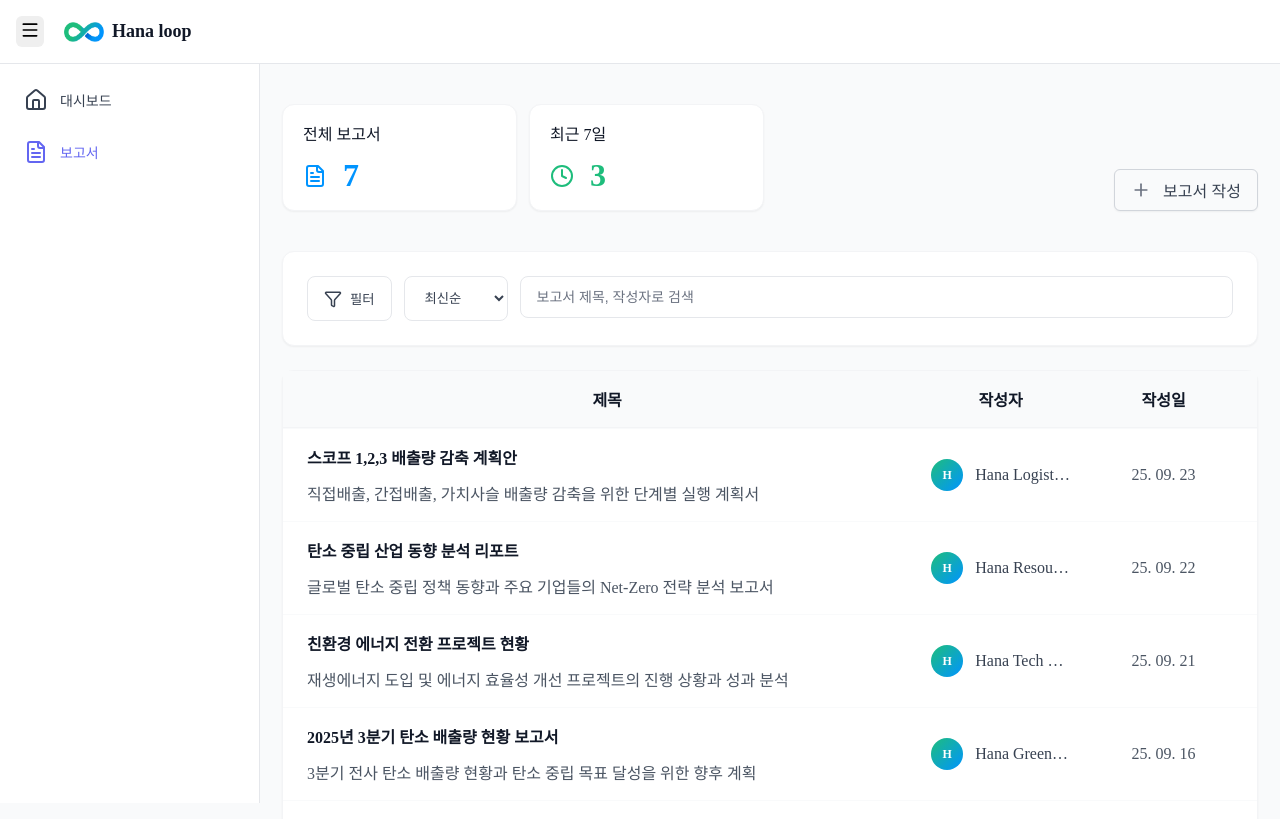
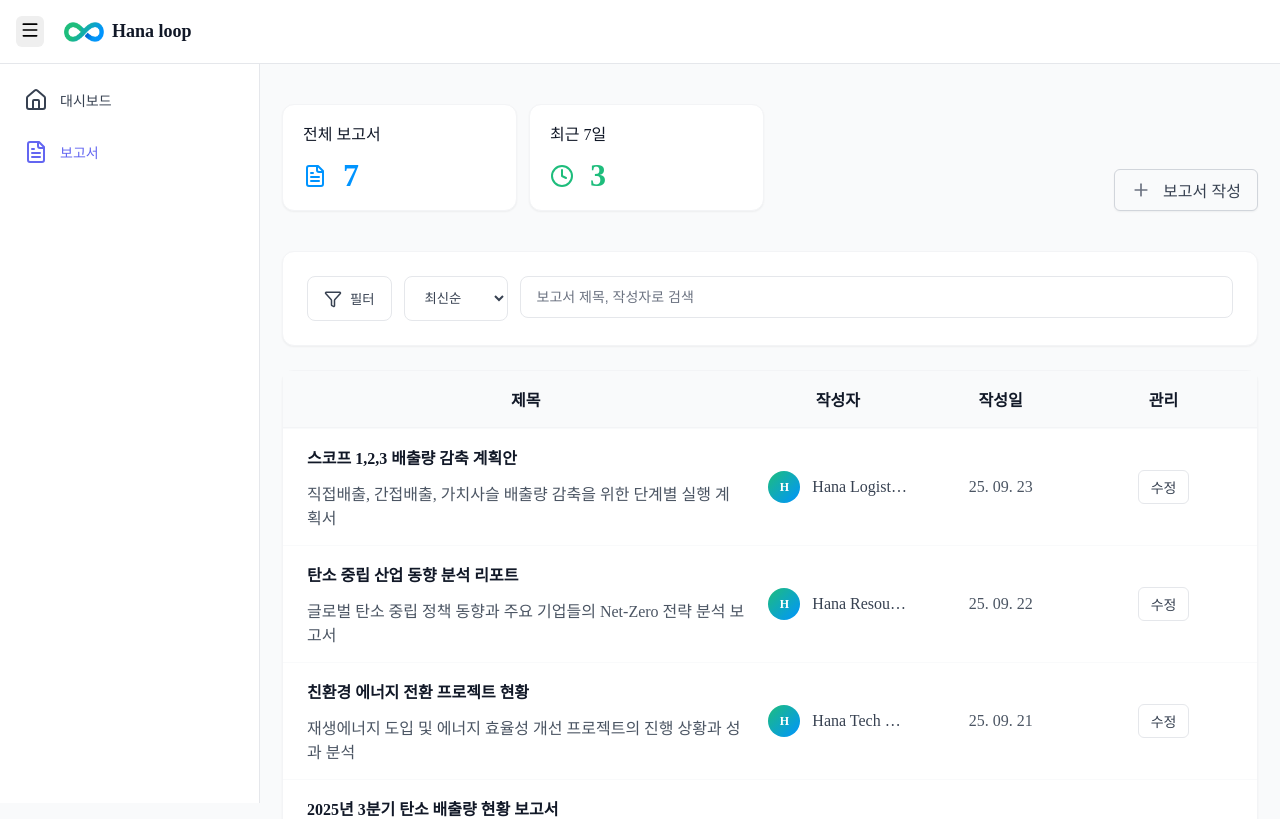
Before and after one commit to CH4MD0M/hana-loop-dashboard, a Next.js app: page /reports in a window 1280 px wide. Shown: the top 819 px of the page. Built offline with nearby package versions, Linux system fonts and the light colour scheme.

Commit message:
feat: report 수정 기능 구현

```diff
--- a/src/app/(dashboard)/reports/_components/report-list.module.css
+++ b/src/app/(dashboard)/reports/_components/report-list.module.css
@@ -14,7 +14,7 @@
 
 .headerGrid {
   display: grid;
-  grid-template-columns: 1fr repeat(2, 15%);
+  grid-template-columns: 1fr repeat(3, 15%);
   gap: 2.4rem;
   text-align: center;
 }
@@ -47,7 +47,7 @@
 
 .rowGrid {
   display: grid;
-  grid-template-columns: 1fr repeat(2, 15%);
+  grid-template-columns: 1fr repeat(3, 15%);
   align-items: center;
   gap: 2.4rem;
 }
@@ -117,3 +117,33 @@
   font-size: 1.6rem;
   color: #4b5563;
 }
+
+.editSection {
+  text-align: center;
+}
+
+.editButton {
+  border-radius: 6px;
+  border: 1px solid #e5e7eb;
+  background-color: white;
+  padding: 6px 12px;
+  font-size: 12px;
+  white-space: nowrap;
+  color: #374151;
+  transition:
+    background-color 0.2s ease,
+    border-color 0.2s ease;
+  cursor: pointer;
+  outline: none;
+}
+
+.editButton:hover {
+  border-color: #d1d5db;
+  background-color: #f9fafb;
+}
+
+@media (min-width: 768px) {
+  .editButton {
+    font-size: 14px;
+  }
+}
--- a/src/app/(dashboard)/reports/_components/report-list.tsx
+++ b/src/app/(dashboard)/reports/_components/report-list.tsx
@@ -1,14 +1,21 @@
 import dayjs from 'dayjs';
 
 import { Post } from '@/types/Post';
+
+import { useModalStore } from '@/store/use-modal-store';
 import { getCompanyName } from '@/utils/report-list-utils';
+
+import ReportModal from './report-modal';
 import styles from './report-list.module.css';
 
 interface ReportListProps {
   reportListData: Post[];
+  onPostUpdated: (updatedPost: Post) => void;
 }
 
-const ReportList = ({ reportListData }: ReportListProps) => {
+const ReportList = ({ reportListData, onPostUpdated }: ReportListProps) => {
+  const { openModal } = useModalStore(['openModal']);
+
   const formatDate = (dateString: string) => {
     const date = dayjs(dateString);
     return date.format('YY. MM. DD');
@@ -16,6 +23,11 @@ const ReportList = ({ reportListData }: ReportListProps) => {
 
   const getInitial = (name: string) => {
     return name.charAt(0);
+  };
+
+  const handleEditClick = (post: Post, event: React.MouseEvent) => {
+    event.stopPropagation();
+    openModal('edit-post', <ReportModal mode="edit" post={post} onPostUpdated={onPostUpdated} />);
   };
 
   return (
@@ -26,6 +38,7 @@ const ReportList = ({ reportListData }: ReportListProps) => {
           <div className={styles.headerTitle}>제목</div>
           <div className={styles.headerTitle}>작성자</div>
           <div className={styles.headerTitle}>작성일</div>
+          <div className={styles.headerTitle}>관리</div>
         </div>
       </div>
 
@@ -53,6 +66,13 @@ const ReportList = ({ reportListData }: ReportListProps) => {
                 <div className={styles.dateSection}>
                   <span className={styles.date}>{formatDate(post.dateTime)}</span>
                 </div>
+
+                {/* 관리 */}
+                <div className={styles.editSection}>
+                  <button onClick={(e) => handleEditClick(post, e)} className={styles.editButton}>
+                    수정
+                  </button>
+                </div>
               </div>
             </div>
           );
--- a/src/app/(dashboard)/reports/_components/create-report-modal.tsx
+++ b/src/app/(dashboard)/reports/_components/report-modal.tsx
@@ -1,17 +1,18 @@
 'use client';
 
-import { useCallback } from 'react';
+import { useCallback, useEffect } from 'react';
 import { useForm, FormProvider } from 'react-hook-form';
 import { zodResolver } from '@hookform/resolvers/zod';
 
+import { ModalId } from '@/types/Modal';
 import { Post } from '@/types/Post';
 import { useModalStore } from '@/store/use-modal-store';
 
 import { companies } from '@/lib/data/companies';
 import { createOrUpdatePost } from '@/lib/api';
 import {
-  createPostSchema,
-  CreatePostFormData,
+  postFormSchema,
+  PostFormData,
   getDefaultPostValues,
   transformToPostData,
 } from '@/lib/schemas/reports';
@@ -21,26 +22,49 @@ import { ConfirmModal } from '@/components/modal/confirm-modal';
 import FormField from '@/components/input-field/form-field';
 import InputField from '@/components/input-field/input-field';
 
-import styles from './create-report-modal.module.css';
+import styles from './report-modal.module.css';
 
-interface CreatePostModalProps {
+interface ReportModalProps {
+  mode: 'create' | 'edit';
+  post?: Post;
   onPostCreated?: (newPost: Post) => void;
+  onPostUpdated?: (updatedPost: Post) => void;
   closeOnlyByAction?: boolean;
 }
 
-const CreatePostModal = ({ onPostCreated, closeOnlyByAction = true }: CreatePostModalProps) => {
+const ReportModal = ({
+  mode,
+  post,
+  onPostCreated,
+  onPostUpdated,
+  closeOnlyByAction = true,
+}: ReportModalProps) => {
   const { openModal, closeModal } = useModalStore(['openModal', 'closeModal']);
+  const modalName: ModalId = mode === 'create' ? 'create-post' : 'edit-post';
 
-  const methods = useForm<CreatePostFormData>({
-    resolver: zodResolver(createPostSchema),
+  const methods = useForm<PostFormData>({
+    resolver: zodResolver(postFormSchema),
     defaultValues: getDefaultPostValues(),
     mode: 'onChange',
   });
 
   const {
     handleSubmit,
+    reset,
     formState: { isValid, isDirty },
   } = methods;
+
+  useEffect(() => {
+    if (mode === 'edit' && post) {
+      reset({
+        resourceUid: post.resourceUid,
+        title: post.title,
+        content: post.content,
+      });
+    } else if (mode === 'create') {
+      reset(getDefaultPostValues());
+    }
+  }, [mode, post, reset]);
 
   // 취소 버튼 클릭
   const handleCancel = useCallback(() => {
@@ -55,39 +79,51 @@ const CreatePostModal = ({ onPostCreated, closeOnlyByAction = true }: CreatePost
           onClose={() => closeModal('confirm-modal')}
           onConfirm={() => {
             closeModal('confirm-modal');
-            closeModal('create-post');
+            closeModal(modalName);
           }}
           closeOnlyByAction={true}
         />
       );
     } else {
-      closeModal('create-post');
+      closeModal(modalName);
     }
-  }, [isDirty, openModal, closeModal]);
+  }, [isDirty, openModal, closeModal, modalName]);
 
   // 게시글 저장
   const onSubmit = useCallback(
-    async (formData: CreatePostFormData) => {
+    async (formData: PostFormData) => {
       try {
         const postData = transformToPostData(formData);
 
-        const createdPost = await createOrUpdatePost(postData);
+        const dataWithId = mode === 'edit' && post ? { ...postData, id: post.id } : postData;
 
-        if (onPostCreated) onPostCreated(createdPost);
+        const savedPost = await createOrUpdatePost(dataWithId);
 
-        closeModal('create-post');
+        if (mode === 'create' && onPostCreated) {
+          onPostCreated(savedPost);
+        } else if (mode === 'edit' && onPostUpdated) {
+          onPostUpdated(savedPost);
+        }
+
+        closeModal(modalName);
       } catch (error) {
-        alert('게시글 저장에 실패했습니다. 다시 시도해주세요.');
+        alert(`게시글 ${mode === 'create' ? '저장' : '수정'}에 실패했습니다. 다시 시도해주세요.`);
       }
     },
-    [closeModal]
+    [mode, post, modalName, onPostCreated, onPostUpdated, closeModal]
   );
 
   return (
     <>
-      <BaseModal name="create-post" closeOnlyByAction={closeOnlyByAction}>
+      <BaseModal name={modalName} closeOnlyByAction={closeOnlyByAction}>
         <FormProvider {...methods}>
-          <form className={styles.form} onSubmit={handleSubmit(onSubmit)}>
+          <form
+            className={styles.form}
+            onSubmit={handleSubmit(onSubmit)}
+            onKeyDown={(e) => {
+              if (e.key === 'Enter') e.preventDefault();
+            }}
+          >
             <h2 className={styles.title}>새 게시글 작성</h2>
 
             <div className={styles.fieldsContainer}>
@@ -161,7 +197,7 @@ const CreatePostModal = ({ onPostCreated, closeOnlyByAction = true }: CreatePost
                 type="submit"
                 className={`${styles.buttonBase} ${styles.submitButton}`}
               >
-                게시글 작성
+                {mode === 'create' ? '게시글 작성' : '게시글 수정'}
               </button>
             </div>
           </form>
@@ -171,4 +207,4 @@ const CreatePostModal = ({ onPostCreated, closeOnlyByAction = true }: CreatePost
   );
 };
 
-export default CreatePostModal;
+export default ReportModal;
--- a/src/app/(dashboard)/reports/page.tsx
+++ b/src/app/(dashboard)/reports/page.tsx
@@ -15,6 +15,14 @@ export default function ReportsPage() {
   const [posts, setPosts] = useState<Post[]>([]);
   const [isLoading, setIsLoading] = useState(true);
 
+  const handlePostCreated = (newPost: Post) => {
+    setPosts((prev) => [newPost, ...prev]);
+  };
+
+  const handlePostUpdated = (updatedPost: Post) => {
+    setPosts((prev) => prev.map((post) => (post.id === updatedPost.id ? updatedPost : post)));
+  };
+
   useEffect(() => {
     const loadPosts = async () => {
       try {
@@ -30,10 +38,6 @@ export default function ReportsPage() {
     loadPosts();
   }, []);
 
-  const handlePostCreated = (newPost: Post) => {
-    setPosts((prev) => [newPost, ...prev]);
-  };
-
   if (isLoading) {
     return (
       <MainLayout>
@@ -47,7 +51,7 @@ export default function ReportsPage() {
       <div className={styles.container}>
         <ReportStatus reportListData={posts} onPostCreated={handlePostCreated} />
         <SearchBar />
-        <ReportList reportListData={posts} />
+        <ReportList reportListData={posts} onPostUpdated={handlePostUpdated} />
       </div>
     </MainLayout>
   );
--- a/src/lib/schemas/reports.ts
+++ b/src/lib/schemas/reports.ts
@@ -1,12 +1,12 @@
 import { z } from 'zod';
 
-export const createPostSchema = z.object({
+export const postFormSchema = z.object({
   resourceUid: z.string().min(1, '회사를 선택해주세요'),
   title: z.string().min(1, '제목은 필수입니다').max(200, '제목은 200자를 초과할 수 없습니다'),
   content: z.string().min(1, '내용은 필수입니다').max(10000, '내용은 10000자를 초과할 수 없습니다'),
 });
 
-export type CreatePostFormData = z.infer<typeof createPostSchema>;
+export type PostFormData = z.infer<typeof postFormSchema>;
 
 export interface PostData {
   title: string;
@@ -15,13 +15,13 @@ export interface PostData {
   content: string;
 }
 
-export const getDefaultPostValues = (): CreatePostFormData => ({
+export const getDefaultPostValues = (): PostFormData => ({
   resourceUid: '',
   title: '',
   content: '',
 });
 
-export const transformToPostData = (formData: CreatePostFormData): PostData => ({
+export const transformToPostData = (formData: PostFormData): PostData => ({
   title: formData.title,
   resourceUid: formData.resourceUid,
   dateTime: new Date().toISOString(),
--- a/src/types/Modal.ts
+++ b/src/types/Modal.ts
@@ -1,6 +1,7 @@
 export const ModalTypes = {
   CONFIRM: 'confirm-modal',
   CREATE_POST: 'create-post',
+  EDIT_POST: 'edit-post',
 } as const;
 
 export type ModalId = (typeof ModalTypes)[keyof typeof ModalTypes];
```
Also changed, not shown: src/app/(dashboard)/reports/_components/report-modal.module.css (renamed from src/app/(dashboard)/reports/_components/create-report-modal.module.css).
